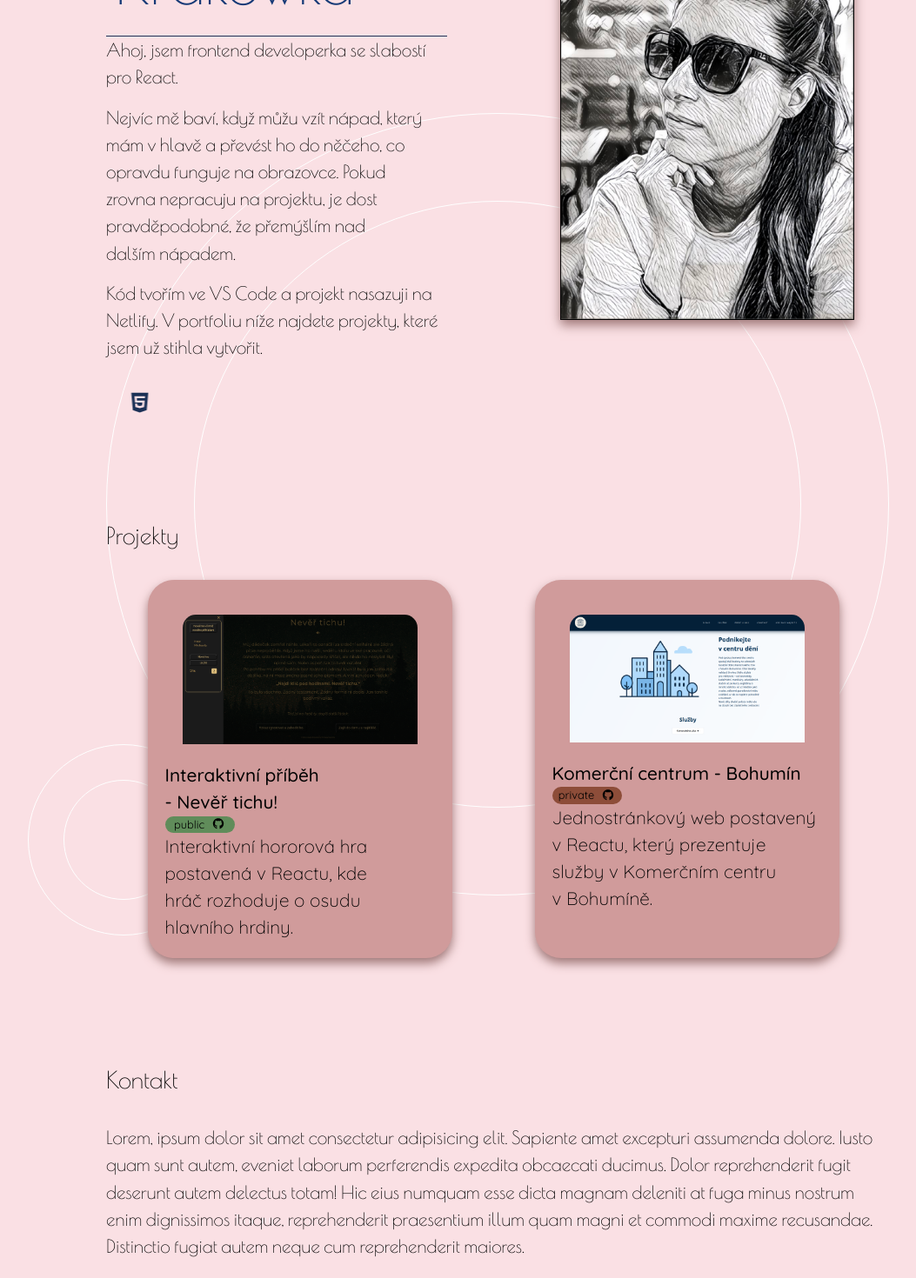
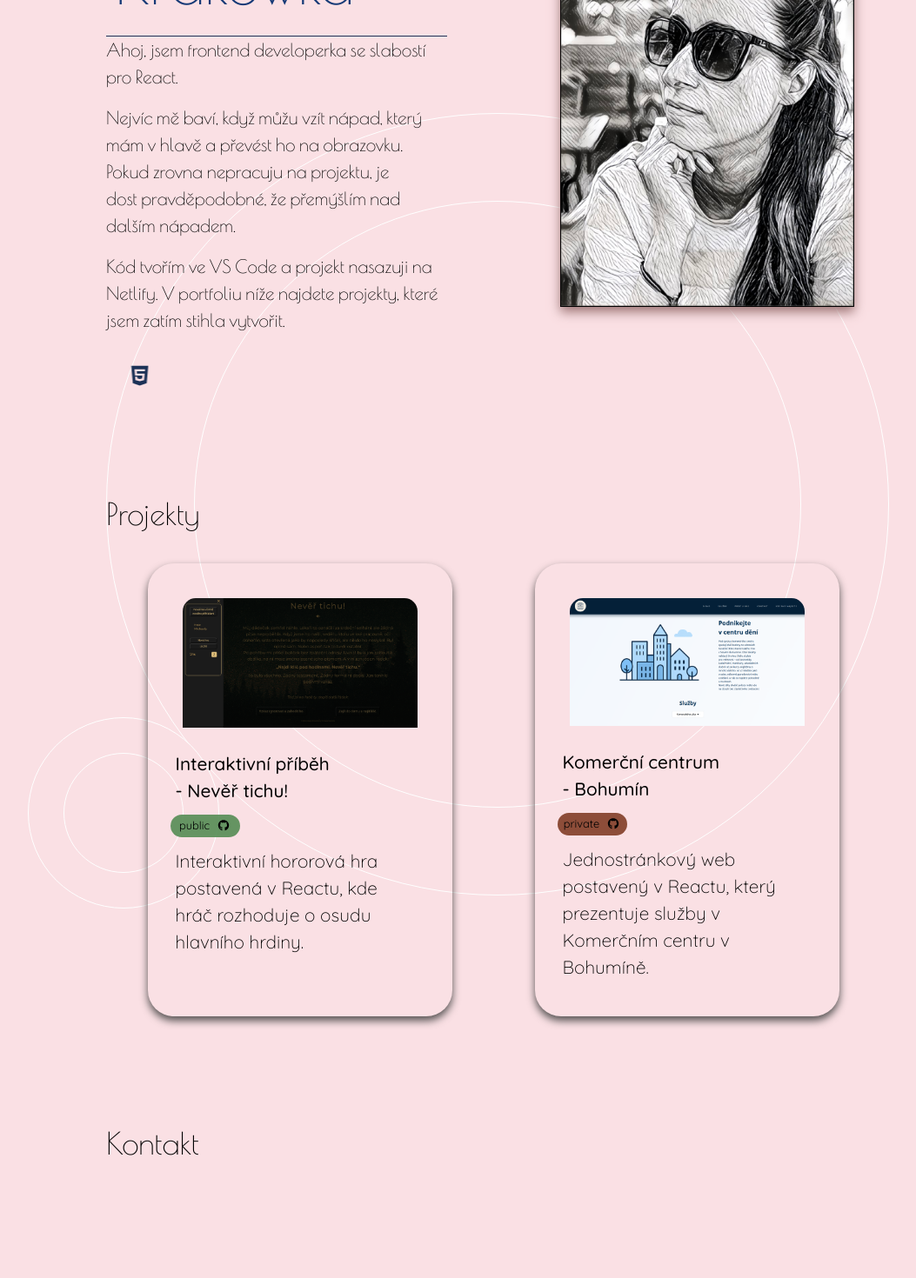
Before and after one commit to MichaelaKrakowka/Portfolio, a React (Create React App) app: page / in a window 1280 px wide. Shown: the part 520-1990 px from the top of the page at 87% size, without its empty margins (58-1111 px from the left). Built offline with nearby package versions, Linux system fonts and the light colour scheme.

Commit message:
working on form

```diff
--- a/src/App.js
+++ b/src/App.js
@@ -2,9 +2,9 @@ import React from "react";
 import { Header } from "./components/Header";
 import { AboutMe } from "./components/AboutMe";
 import { Projects } from "./components/Projects";
-import { Contact } from "./components/Contact";
 import { Footer } from "./components/Footer";
 import { SpeedClickGame } from "./components/SpeedClickGame";
+import { Form } from "./components/Form";
 
 export const App = () => {
   return (
@@ -12,7 +12,7 @@ export const App = () => {
       <Header />
       <AboutMe />
       <Projects />
-      <Contact />
+      <Form />
       <SpeedClickGame time={2000} />
       <Footer />
     </>
--- a/src/components/AboutMe.js
+++ b/src/components/AboutMe.js
@@ -24,13 +24,12 @@ export const AboutMe = () => {
               </p>
               <p className="about_paragraph">
                 Nejvíc mě baví, když můžu vzít nápad, který mám v hlavě a
-                převést ho do něčeho, co opravdu funguje na obrazovce. Pokud
-                zrovna nepracuju na projektu, je dost pravděpodobné, že
-                přemýšlím nad dalším nápadem.
+                převést ho na obrazovku. Pokud zrovna nepracuju na projektu, je
+                dost pravděpodobné, že přemýšlím nad dalším nápadem.
               </p>
               <p>
                 Kód tvořím ve VS Code a projekt nasazuji na Netlify. V portfoliu
-                níže najdete projekty, které jsem už stihla vytvořit.
+                níže najdete projekty, které jsem zatím stihla vytvořit.
               </p>
             </div>
             <div className="skills_part">
--- a/src/components/Contact.js
+++ /dev/null
@@ -1,20 +0,0 @@
-import "./Contact.css";
-
-export const Contact = () => {
-  return (
-    <div className="contact_container" id="contact">
-      <div className="contact">
-        <h2 className="headings">Kontakt</h2>
-        <p className="paragraphs">
-          Lorem, ipsum dolor sit amet consectetur adipisicing elit. Sapiente
-          amet excepturi assumenda dolore. Iusto quam sunt autem, eveniet
-          laborum perferendis expedita obcaecati ducimus. Dolor reprehenderit
-          fugit deserunt autem delectus totam! Hic eius numquam esse dicta
-          magnam deleniti at fuga minus nostrum enim dignissimos itaque,
-          reprehenderit praesentium illum quam magni et commodi maxime
-          recusandae. Distinctio fugiat autem neque cum reprehenderit maiores.
-        </p>
-      </div>
-    </div>
-  );
-};
--- /dev/null
+++ b/src/components/Form.js
@@ -0,0 +1,18 @@
+import React from "react";
+import "./Form.css";
+
+export const Form = () => {
+  const [name, setName] = React.useState("Jméno a Příjmení");
+  const [email, setEmail] = React.useState("@");
+  const [message, setMessage] = React.useState("Zpráva");
+  return (
+    <div className="contact_container" id="contact">
+      <div className="contact">
+        <h2 className="headings">Kontakt</h2>
+        <form className="form_content">
+          <div></div>
+        </form>
+      </div>
+    </div>
+  );
+};
--- a/src/components/ProjectCard.css
+++ b/src/components/ProjectCard.css
@@ -1,11 +1,16 @@
 .container_card {
   max-width: 350px;
-  max-height: 750px;
-  background-color: rgb(208, 155, 155);
+  height: auto;
+  background-color: transparent;
   border-radius: 30px;
   padding: 20px;
   font-family: "Quicksand";
-  box-shadow: 0 6px 12px rgb(159, 120, 120);
+  box-shadow: 0 5px 10px rgb(85, 82, 82);
+  transition: transform 0.3s ease;
+}
+
+.container_card:hover {
+  transform: scale(1.05);
 }
 
 .img_content {
@@ -17,12 +22,15 @@
 }
 .heading_card {
   font-weight: 500;
+  padding: 6px 12px;
 }
 
 .visibility_card {
   font-size: 0.8rem;
   border-radius: 15px;
   width: 80px;
+  margin: 6px;
+  padding: 3px;
   text-align: center;
 }
 
@@ -61,3 +69,7 @@
   color: black;
   text-decoration: none;
 }
+
+.text_card {
+  padding: 6px 12px 20px 12px;
+}
--- a/src/components/Projects.css
+++ b/src/components/Projects.css
@@ -7,7 +7,7 @@
 }
 
 .headings {
-  font-size: 1.7rem;
+  font-size: 2.2rem;
   color: black;
   text-decoration: none;
   font-weight: 400;
```
Also changed, not shown: src/components/Form.css (renamed from src/components/Contact.css).
